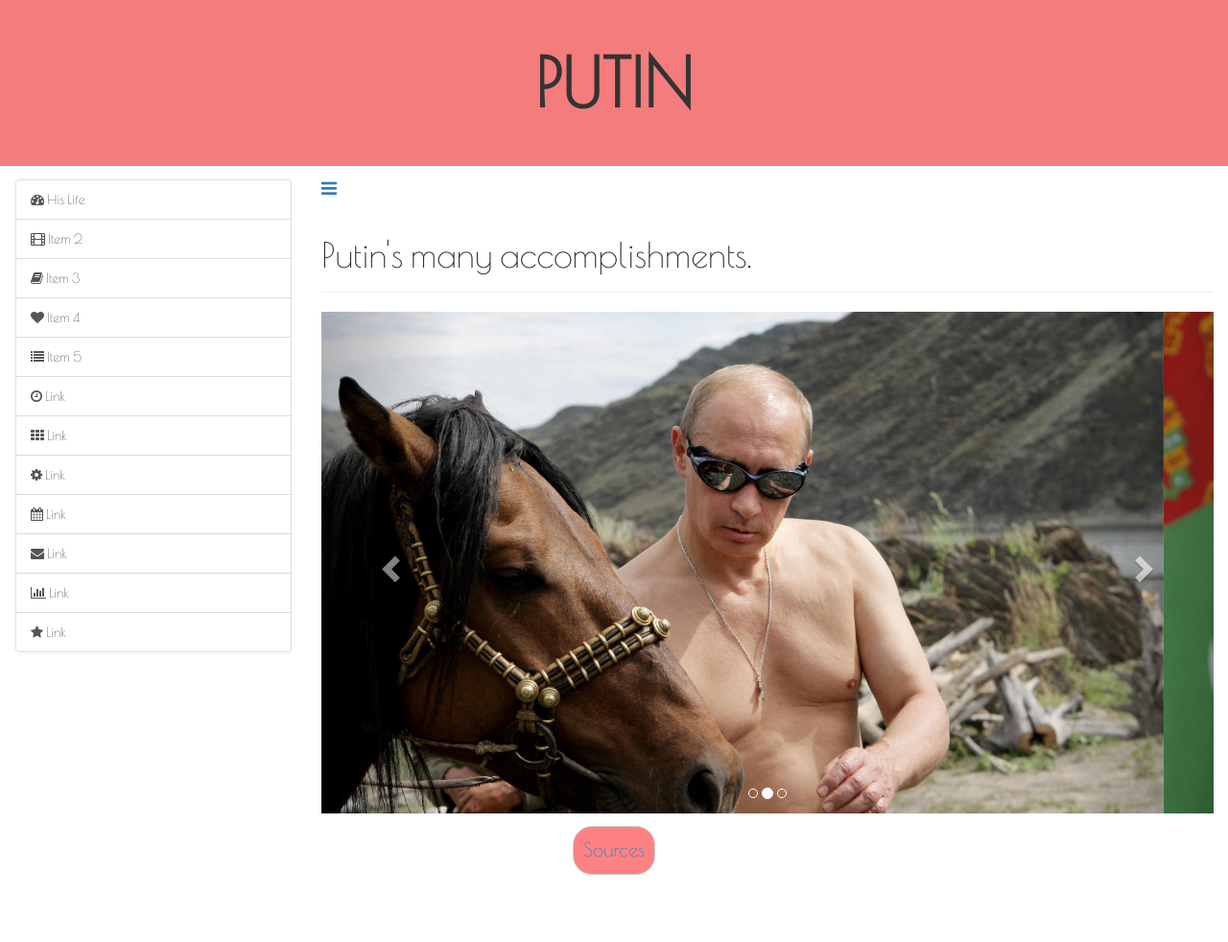
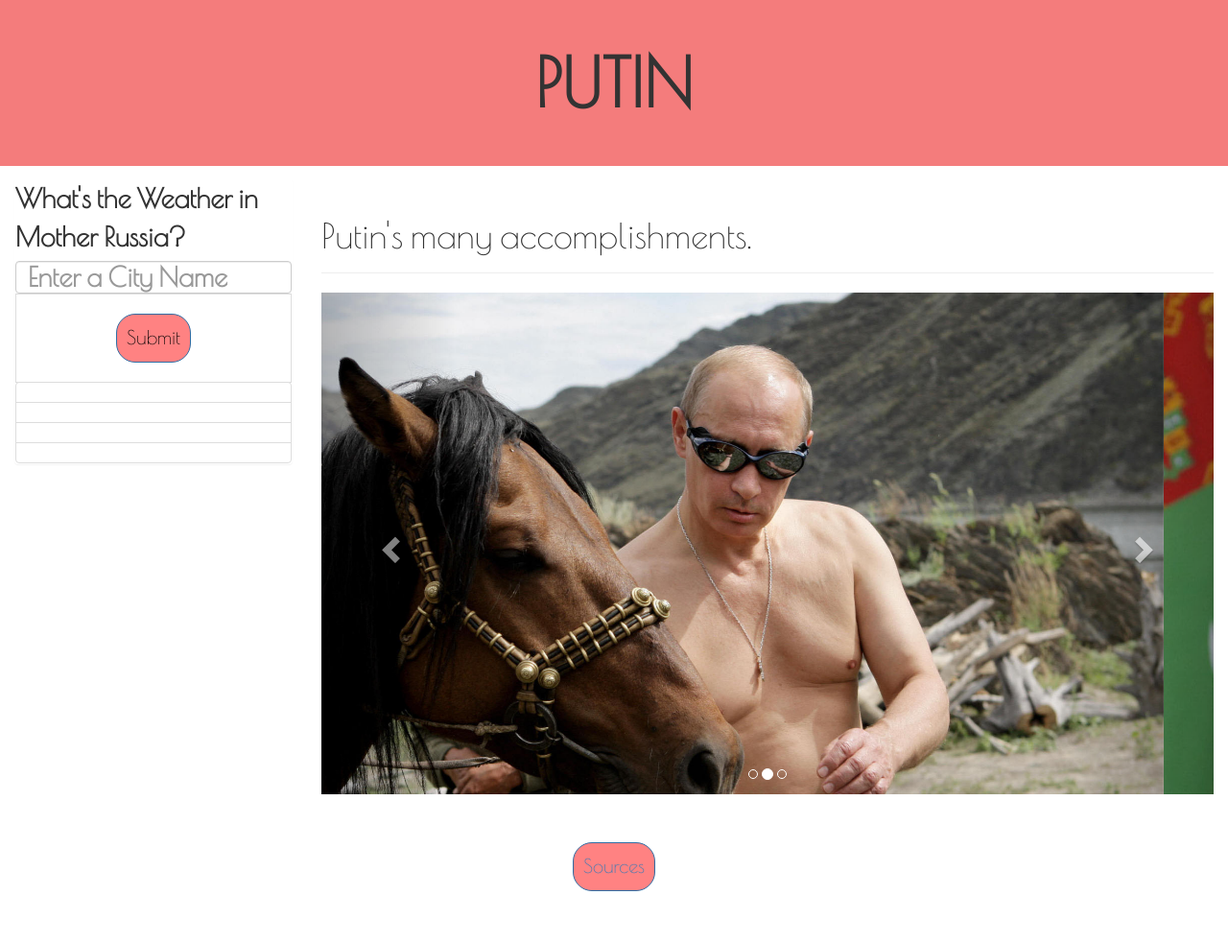
Before and after one commit to justinsliang/web-dev, a plain HTML site: page famous-figures-vladimir-putin-master/putin/putin.html in a window 1280 px wide. Shown: the whole page at 96% size. Before the commit the page ends 912 px from the top, so only its background shows below. Drawn offline with nearby package versions, Linux system fonts and the light colour scheme.

Commit message:
Add files via upload

```diff
--- a/famous-figures-vladimir-putin-master/putin/putin.css
+++ b/famous-figures-vladimir-putin-master/putin/putin.css
@@ -28,6 +28,8 @@ body{
     border-radius: 20px;
     color: black;
     font-size: 20px;
+    margin : 4%;
+    text-align: center;
 }
 .btn:hover{
     color: white;
@@ -39,3 +41,11 @@ body{
 .container-fluid{
     margin: 1% auto;
 }
+#sidebar {
+    font-weight: bold;
+    font-size: 2em;
+}
+#weatherman {
+    font-weight: bold;
+    font-size: 1em;
+}
--- a/famous-figures-vladimir-putin-master/putin/putin.html
+++ b/famous-figures-vladimir-putin-master/putin/putin.html
@@ -21,98 +21,36 @@
     </h1>
     <div class="container-fluid">
         <div class="row">
-            <div class="col-md-3 col-xs-1 p-l-0 p-r-0 collapse in" id="sidebar">
+            <div class="col-sm-3" id="sidebar">
                 <div class="list-group panel">
-                    <a href="#menu1" class="list-group-item collapsed" data-toggle="collapse" data-parent="#sidebar" aria-expanded="false">
-                        <i class="fa fa-dashboard"></i>
-                        <span class="hidden-sm-down">His Life</span>
+                    <label>What's the Weather in Mother Russia?</label>
+                    <input type="text" class="form-control city" id="weatherman" placeholder="Enter a City Name">
+                    <a href="#menu1" class="list-group-item collapse" data-toggle="collapse" data-parent="#sidebar" aria-expanded="false">
+                        <form>
+                            <div class="form=group">
+                                <center>
+                                    <button type="submit" class="btn btn-primary submit">Submit</button>
+                                </center>
+                            </div>
+                        </form>
                     </a>
-                    <div class="collapse" id="menu1">
-                        <a href="#menu1sub1" class="list-group-item" data-toggle="collapse" aria-expanded="false">Subitem 1 </a>
-                        <div class="collapse" id="menu1sub1">
-                            <a href="#" class="list-group-item" data-parent="#menu1sub1">Subitem 1 a</a>
-                            <a href="#" class="list-group-item" data-parent="#menu1sub1">Subitem 2 b</a>
-                            <a href="#menu1sub1sub1" class="list-group-item" data-toggle="collapse" aria-expanded="false">Subitem 3 c </a>
-                            <div class="collapse" id="menu1sub1sub1">
-                                <a href="#" class="list-group-item" data-parent="#menu1sub1sub1">Subitem 3 c.1</a>
-                                <a href="#" class="list-group-item" data-parent="#menu1sub1sub1">Subitem 3 c.2</a>
-                            </div>
-                            <a href="#" class="list-group-item" data-parent="#menu1sub1">Subitem 4 d</a>
-                            <a href="#menu1sub1sub2" class="list-group-item" data-toggle="collapse" aria-expanded="false">Subitem 5 e </a>
-                            <div class="collapse" id="menu1sub1sub2">
-                                <a href="#" class="list-group-item" data-parent="#menu1sub1sub2">Subitem 5 e.1</a>
-                                <a href="#" class="list-group-item" data-parent="#menu1sub1sub2">Subitem 5 e.2</a>
-                            </div>
-                        </div>
-                        <a href="#" class="list-group-item" data-parent="#menu1">Subitem 2</a>
-                        <a href="#" class="list-group-item" data-parent="#menu1">Subitem 3</a>
+                    <div class="text-center" id="menu1">
+                        <a href="#" class="list-group-item country" data-parent="#menu1"></a>
+                        <a href="#" class="list-group-item temp" data-parent="#menu1"></a>
+                        <a href="#" class="list-group-item city-name" data-parent="#menu1"></a>
+                        <a href="#" class="list-group-item weather" data-parent="#menu1"></a>
                     </div>
-                    <a href="#" class="list-group-item collapsed" data-parent="#sidebar">
-                        <i class="fa fa-film"></i>
-                        <span class="hidden-sm-down">Item 2</span>
-                    </a>
-                    <a href="#menu3" class="list-group-item collapsed" data-toggle="collapse" data-parent="#sidebar" aria-expanded="false">
-                        <i class="fa fa-book"></i>
-                        <span class="hidden-sm-down">Item 3 </span>
-                    </a>
-                    <div class="collapse" id="menu3">
-                        <a href="#" class="list-group-item" data-parent="#menu3">3.1</a>
-                        <a href="#menu3sub2" class="list-group-item" data-toggle="collapse" aria-expanded="false">3.2 </a>
-                        <div class="collapse" id="menu3sub2">
-                            <a href="#" class="list-group-item" data-parent="#menu3sub2">3.2 a</a>
-                            <a href="#" class="list-group-item" data-parent="#menu3sub2">3.2 b</a>
-                            <a href="#" class="list-group-item" data-parent="#menu3sub2">3.2 c</a>
-                        </div>
-                        <a href="#" class="list-group-item" data-parent="#menu3">3.3</a>
-                    </div>
-                    <a href="#" class="list-group-item collapsed" data-parent="#sidebar">
-                        <i class="fa fa-heart"></i>
-                        <span class="hidden-sm-down">Item 4</span>
-                    </a>
-                    <a href="#" class="list-group-item collapsed" data-parent="#sidebar">
-                        <i class="fa fa-list"></i>
-                        <span class="hidden-sm-down">Item 5</span>
-                    </a>
-                    <a href="#" class="list-group-item collapsed" data-parent="#sidebar">
-                        <i class="fa fa-clock-o"></i>
-                        <span class="hidden-sm-down">Link</span>
-                    </a>
-                    <a href="#" class="list-group-item collapsed" data-parent="#sidebar">
-                        <i class="fa fa-th"></i>
-                        <span class="hidden-sm-down">Link</span>
-                    </a>
-                    <a href="#" class="list-group-item collapsed" data-parent="#sidebar">
-                        <i class="fa fa-gear"></i>
-                        <span class="hidden-sm-down">Link</span>
-                    </a>
-                    <a href="#" class="list-group-item collapsed" data-parent="#sidebar">
-                        <i class="fa fa-calendar"></i>
-                        <span class="hidden-sm-down">Link</span>
-                    </a>
-                    <a href="#" class="list-group-item collapsed" data-parent="#sidebar">
-                        <i class="fa fa-envelope"></i>
-                        <span class="hidden-sm-down">Link</span>
-                    </a>
-                    <a href="#" class="list-group-item collapsed" data-parent="#sidebar">
-                        <i class="fa fa-bar-chart-o"></i>
-                        <span class="hidden-sm-down">Link</span>
-                    </a>
-                    <a href="#" class="list-group-item collapsed" data-parent="#sidebar">
-                        <i class="fa fa-star"></i>
-                        <span class="hidden-sm-down">Link</span>
-                    </a>
                 </div>
             </div>
             <main class="col-md-9 col-xs-11 p-l-2 p-t-2">
-                <a href="#sidebar" data-toggle="collapse">
-                    <i class="fa fa-navicon fa-lg"></i>
+                <a href="#sidebar">
                 </a>
                 <div class="page-header">
                     <h1>Putin's many accomplishments.</h1>
                 </div>
                 <div id="myCarousel" class="carousel slide" data-ride="carousel">
                     <ol class="carousel-indicators">
-                        <li data-target="#myCarousel" data-slide-to="0" class="active"></li>
+                        <li data-target="#myCarousel" data-slide-to="0"></li>
                         <li data-target="#myCarousel" data-slide-to="1"></li>
                         <li data-target="#myCarousel" data-slide-to="2"></li>
                     </ol>
@@ -140,12 +78,12 @@
                 </div>
             </main>
         </div>
+        <center>
+            <button type="button" target="_blank" class="btn btn-primary">
+                <a href="sources.html">Sources</a>
+            </button>
+        </center>
     </div>
-    <center>
-        <button type="button" target="_blank" class="btn btn-default">
-            <a href="sources.html">Sources</a>
-        </button>
-    </center>
     <script src="putin.js"></script>
 </body>
 
--- a/famous-figures-vladimir-putin-master/putin/putin.js
+++ b/famous-figures-vladimir-putin-master/putin/putin.js
@@ -1,4 +1,15 @@
-$(document).ready(function (){
-    $('h1').hover(h1OnMouseEnter, h1OnMouseOut);
-    $('ul li').hover(listHoverOn, listHoverOff);
+$(".btn").click(function () {
+    //api call here
+    var city = $(".city").val();
+    var uri = "https://api.openweathermap.org/data/2.5/weather?q=" + city + ",ru$units=si&appid=4e651d58543d2bad33b52678226ee6e6";
+    console.log (uri);
+    $.get(uri, onRes);
 });
+
+function onRes(response) {
+    console.log(response);
+    $(".country").html(response.sys.country);
+    $(".temp").html(response.main.temp);
+    $(".city-name").html(response.name);
+    $(".weather").html(response.weather[0].description);
+}
```
